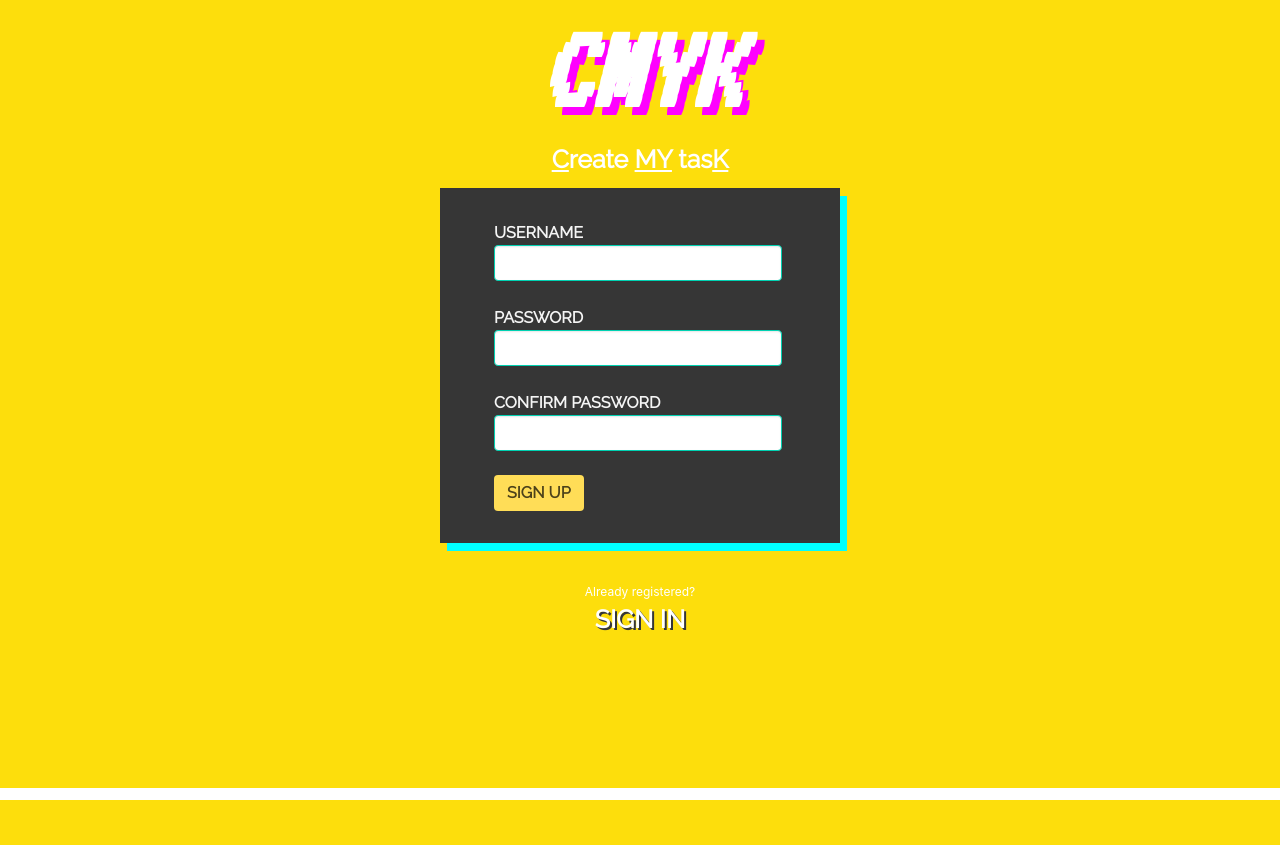
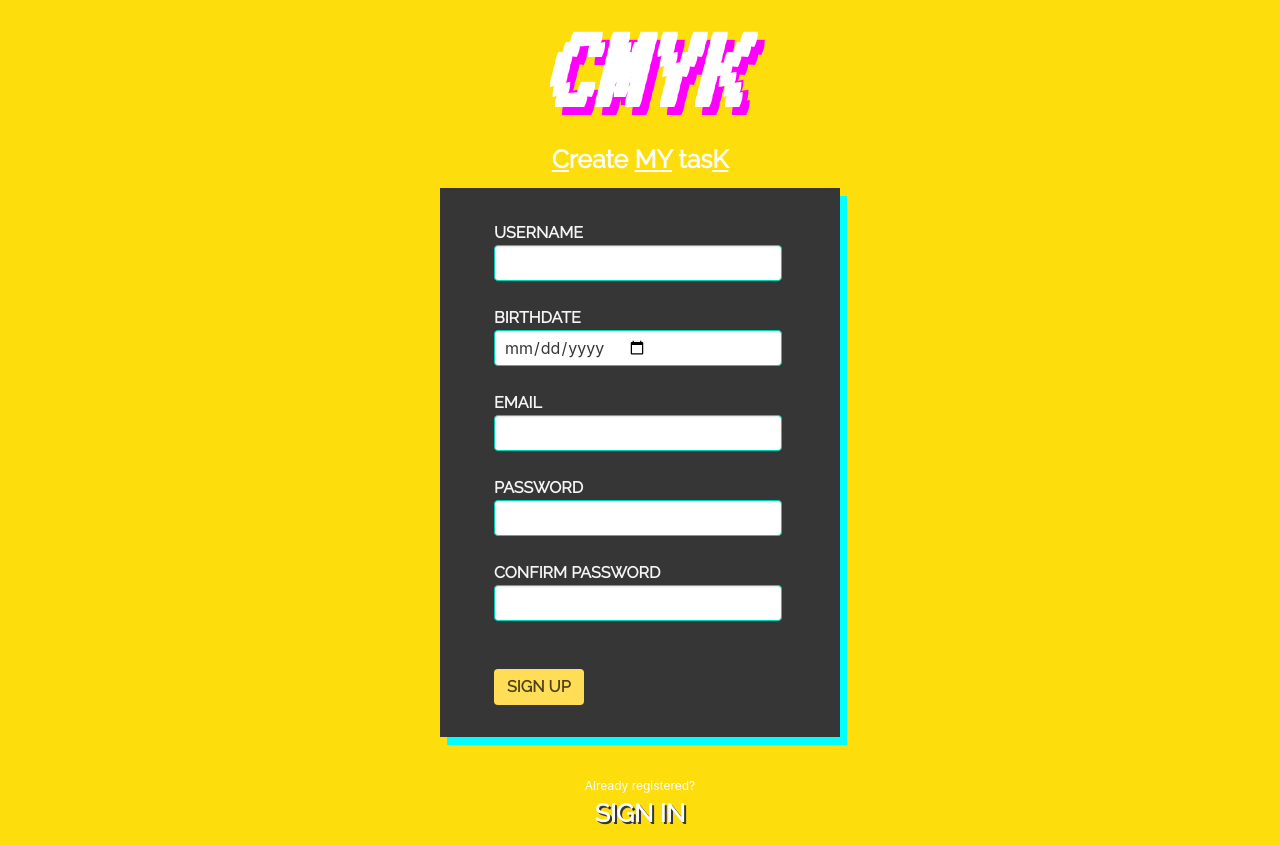
Before and after one commit to christian-arvi/to-do-sqa, a PHP site: page /register.php in a window 1280 px wide. Before the commit the page ends 800 px from the top, so only its background shows below. Run offline with PHP 8.4, Linux system fonts and the light colour scheme.

Commit message:
Update on register and max lengths

```diff
--- a/func.php
+++ b/func.php
@@ -1,7 +1,7 @@
 <?php
 require 'conn.php';
 
-function register($user,$pass,$confpass){
+function register($user,$birthdate,$email,$pass,$confpass){
     global $conn;
         if ($pass == $confpass){
 
@@ -9,8 +9,8 @@ function register($user,$pass,$confpass){
 
             if($checkUser == true){
             // prepare and bind
-            $stmt = $conn->prepare("INSERT INTO accounts (username,pword) VALUES (?,?)");
-            $stmt->bind_param("ss", $user,$pass);
+            $stmt = $conn->prepare("INSERT INTO accounts (username, birthdate, email, pword) VALUES (?,?,?,?)");
+            $stmt->bind_param("ssss", $user,$birthdate,$email,$pass);
             $stmt->execute();
             $stmt->close();
                 return true;
--- a/home.php
+++ b/home.php
@@ -83,7 +83,7 @@ include 'func.php';
                                                         <input type="hidden" name="id" value="<?php echo $id; ?>">
                                                         <label class="font1"><b>EDIT TASK</b></label>
                                                         <div class="control">
-                                                            <input class="input is-large is-warning" style="width:15em;" type="text" name="task" value="<?php echo $task; ?>" placeholder="to-do..">
+                                                            <input maxlength="35" class="input is-large is-warning" style="width:15em;" type="text" name="task" value="<?php echo $task; ?>" placeholder="to-do..">
                                                         </div>
                                                     </div>
                                                     <div class="column">
@@ -117,7 +117,7 @@ include 'func.php';
                         <div class="column">
                             <label class="font1"><b>NEW TASK</b></label>
                             <div class="control">
-                                <input class="input is-large" style="width:15em;" type="text" name="task" placeholder="to-do.." required>
+                                <input maxlength="35" class="input is-large" style="width:15em;" type="text" name="task" placeholder="to-do.." required>
                             </div>
                         </div>
 
--- a/register.php
+++ b/register.php
@@ -27,16 +27,21 @@
                     <div class="control">
                         <input class="input is-primary" style="width:18em;" type="text" name="username" placeholder="" required>
                     </div><br>
+                    <label class="font1"><b>BIRTHDATE</b></label>
+                    <div class="control">
+                        <input class="input is-primary" style="width:18em;" type="date" name="birthdate" placeholder="" required>
+                    </div><br>
+                    <label class="font1"><b>EMAIL</b></label>
+                    <div class="control">
+                        <input class="input is-primary" style="width:18em;" type="email" name="email" placeholder="" required>
+                    </div><br>
                     <label class="font1"><b>PASSWORD</b></label>
                     <div class="control">
-                        <input class="input is-primary" style="width:18em;" type="text" name="password" placeholder="" required>
+                        <input class="input is-primary" style="width:18em;" type="password" name="password" placeholder="" required>
                     </div><br>
                     <label class="font1"><b>CONFIRM PASSWORD</b></label>
                     <div class="control">
-                        <input class="input is-primary" style="width:18em;" type="text" name="confpassword" placeholder="" required>
-                    </div><br>
-                    <div class="control">
-                        <button class="button is-warning font1" type="submit" name="save"><b>SIGN UP</b></button>
+                        <input class="input is-primary" style="width:18em;" type="password" name="confpassword" placeholder="" required>
                     </div>
 
                     <?php
@@ -47,22 +52,24 @@
                         if(isset($_POST['save'])){
 
                             $user = $_POST["username"];
+                            $birthdate = $_POST["birthdate"];
+                            $email = $_POST["email"];
                             $pass = $_POST["password"];
                             $confpass = $_POST["confpassword"];
 
-                            $isValidReg = register($user,$pass,$confpass);
+                            $isValidReg = register($user,$birthdate,$email,$pass,$confpass);
 
                             if($isValidReg == true){ ?>
                                 <br> Registration done! <br>
                                 <a href="index.php"><b>Start now!</b></a>
                             <?php } else{
-                                echo '<script language="javascript">';
-                                echo 'alert("Please make sure both passwords are the same!")';
-                                echo '</script>';
+                                echo "<small>Please make sure both passwords are the same!</small>";
                             }
                         }
                     ?>
-
+                  </br></br><div class="control">
+                        <button class="button is-warning font1" type="submit" name="save"><b>SIGN UP</b></button>
+                    </div>
                 </form>
             </div>
         </section>
```
